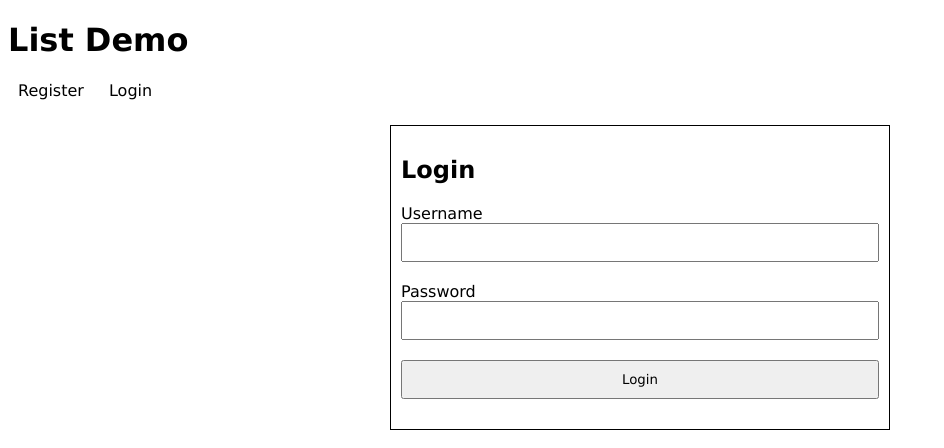
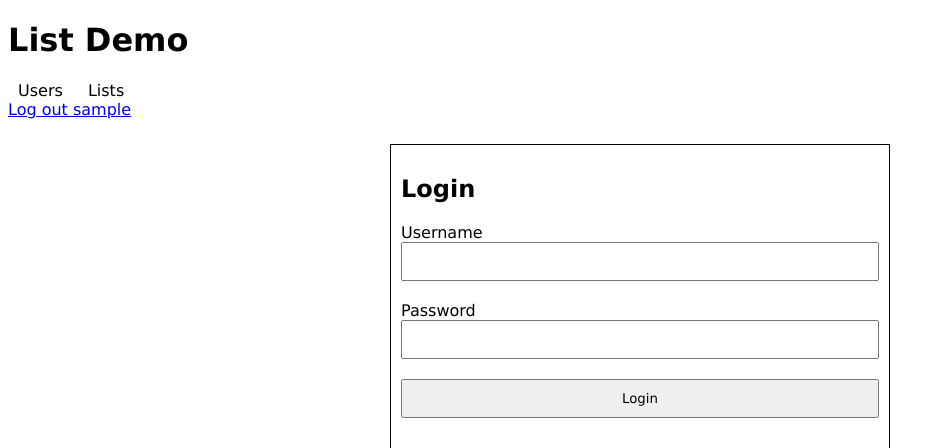
Before and after one commit to datamonnit/simple-crud-example, a PHP site: page /login.php in a window 1280 px wide. Shown: the top 448 px of the page, without its empty margins (0-944 px from the left). Run offline with PHP 8.4, Linux system fonts and the light colour scheme; the visitor is signed in with stand-in values (Sample User, id 1).

Commit message:
Login/logout functionality

```diff
--- a/layout/nav.inc.php
+++ b/layout/nav.inc.php
@@ -3,13 +3,21 @@
     <nav class="main-nav">
         <ul>
             <li>
-                <a href="register.php">Register</a>
+                <a href="show_users.php">Users</a>
             </li>
             <li>
-                <a href="login.php">Login</a>
+                <a href="lists.php">Lists</a>
             </li>
         </ul>
     </nav>
+    <div class="logout">
+        <?php if (isset($_SESSION['username'])): ?>
+            <a href="logout.php">Log out <?php echo $_SESSION['username']; ?></a>
+        <?php else: ?>
+            <a href="login.php">Login</a> |
+            <a href="register.php">Register</a>
+        <?php endif; ?>
+    </div>
 </header>
 
 <main class="container">
--- a/login.php
+++ b/login.php
@@ -4,33 +4,41 @@ session_start();
 include "layout/layout_functions.php";
 echo_header("Login");
 
+if (isset($_GET['message'])) { $message = $_GET['message']; }
+
 if (isset($_POST['login_button']))
 {
     include "pdo-connection.php";
 
     $data = [
-        'username' => $username,
-        'password' => $password,
-        'email' => $email
+        'username' => $_POST['username']
     ];
 
-    $sql = "INSERT INTO users (username, users.password, email) VALUES (:username, :password, :email)";
+    $sql = "SELECT password FROM users WHERE username = :username";
     $stmt= $pdo->prepare($sql);
+
     if ($stmt->execute($data)) {
-        $message = "Register succesfull";
-        $_SESSION['user_data'] = $data;
+        $result = $stmt->fetch();
+
+        // Compare password hash
+        if (password_verify($_POST['password'], $result['password'])) {
+            $_SESSION['username'] = $_POST['username'];
+            $message = "Register succesfull";
+            header('Location: show_users.php?message='.urlencode($message));
+        } else {
+            $message = "Invalid password";
+        }
+
     } else {
         $message = "Register unsuccesfull!";
     }
 
 }
 
-
-
 ?>
 
     <?php if (isset($message)): ?>
-        <p><?php echo $message; ?></p>
+        <p class="error"><?php echo $message; ?></p>
     <?php endif; ?>
 
     <h2>Login</h2>
--- /dev/null
+++ b/logout.php
@@ -0,0 +1,5 @@
+<?php
+session_start();
+session_destroy();
+unset($_SESSION);
+header('Location: login.php');
```
